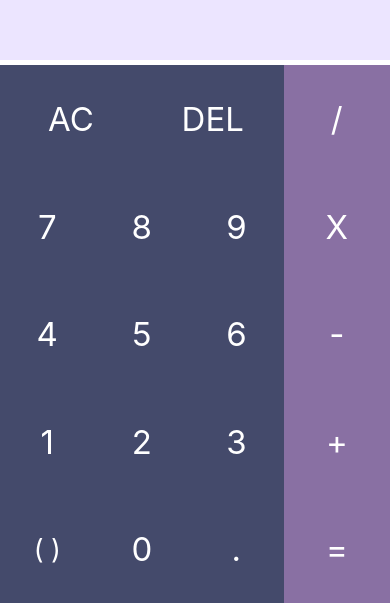
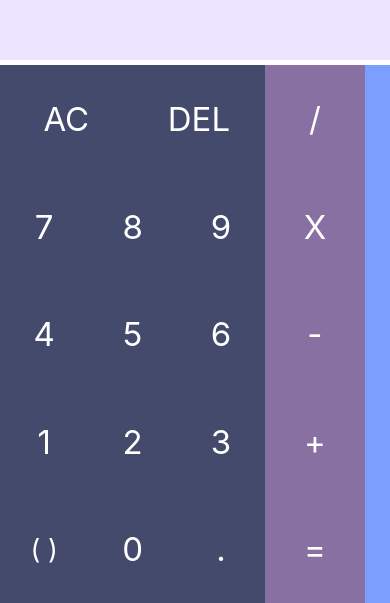
Before and after one commit to miuroku/calculator-react-native, a React Native app: screen / in a window 390 px wide. Shown: the part 241-844 px from the top of the page. Built offline with nearby package versions, Linux system fonts and the light colour scheme.

Commit message:
feat: pretify sciencific keyboard

```diff
--- a/App.tsx
+++ b/App.tsx
@@ -65,7 +65,6 @@ export default function App() {
 
     const isPortrait = (): boolean => {
         const result: boolean = windowInfo.height >= windowInfo.width;
-        console.log(`isPortrait: ${result}`);
         return result;
     };
 
--- a/src/Display/DisplayParts/ResultScrollView.tsx
+++ b/src/Display/DisplayParts/ResultScrollView.tsx
@@ -34,9 +34,10 @@ const styles = StyleSheet.create({
         justifyContent: 'flex-start',
     },
     contentinsideExpressionScrollStyle: {
-        fontSize: 56,
-        color: 'black',
+        fontSize: 47,
+        color: '#828282',
         fontFamily: "monospace",
-        marginLeft: 20,
+        marginLeft: 70,
+        marginBottom: 10,
     }
 });
--- a/src/Display/DisplayParts/WholeExpressionScrollView.tsx
+++ b/src/Display/DisplayParts/WholeExpressionScrollView.tsx
@@ -1,5 +1,5 @@
 import React, { useEffect, useRef } from "react";
-import { ScrollView, StyleSheet, Text } from "react-native";
+import { ScrollView, StyleSheet, Text, View } from "react-native";
 
 
 
@@ -14,6 +14,7 @@ export default function WholeExpressionScrollView ({ wholeExpression }
     }, [wholeExpression]);
 
     return (
+        <View style={styles.outerExpressionScrollStyle}>
             <ScrollView
                     horizontal={true}
                     style={styles.outerExpressionScrollStyle}
@@ -22,12 +23,13 @@ export default function WholeExpressionScrollView ({ wholeExpression }
                 >
                     <Text style={styles.contentinsideExpressionScrollStyle}>{wholeExpression}</Text>
             </ScrollView>
+        </View>
     );
 }
 
 const styles = StyleSheet.create({
     outerExpressionScrollStyle: {
-        flex: 1,
+        flex: 4,
         minWidth: '100%',
     },
     innerExpressionScrollStyle: {
@@ -35,9 +37,9 @@ const styles = StyleSheet.create({
         justifyContent: 'flex-start',
     },
     contentinsideExpressionScrollStyle: {
-        fontSize: 56,
+        fontSize: 58,
         color: 'black',
         fontFamily: "monospace",
-        marginLeft: 20,
+        marginLeft: 70,
     }
 });
--- a/src/Keyboard/Key.tsx
+++ b/src/Keyboard/Key.tsx
@@ -49,7 +49,7 @@ export default function Key ({ text, onPress, specialKeyTextSize, keyType=KeyTyp
         } else if (keyType === KeyType.CommonSpecial) {
             setKeyStyle(styles.commonKeyColumnSpecialStyle);
         } else {
-            setKeyStyle(styles.key);
+            setKeyStyle(styles.sciencificKey);
         }
     }, [])
 
@@ -61,9 +61,9 @@ export default function Key ({ text, onPress, specialKeyTextSize, keyType=KeyTyp
             onPressOut={() => onKeyPressHandler(OnOutPress.Out)}>
                 <Text
                     style={
-                        [styles.keyText,
+                        [keyType==KeyType.Common? styles.keyText: styles.sciencificKeyText,
                         {color:textColor,
-                        fontSize:specialKeyTextSize ? specialKeyTextSize: styles.keyText.fontSize}]}>
+                        fontSize:specialKeyTextSize ? specialKeyTextSize: keyType==KeyType.Common||keyType==KeyType.CommonSpecial? styles.keyText.fontSize: styles.sciencificKeyText.fontSize}]}>
                     {text}
                 </Text>
         </TouchableOpacity>
@@ -85,6 +85,10 @@ const styles = StyleSheet.create({
     },
     keyText: {
         fontSize:33,
+        color:'#ffff',
+    },
+    sciencificKeyText: {
+        fontSize: 23,
         color:'#ffff',
     },
     sciencificKey: {
--- a/src/Keyboard/Keyboard.tsx
+++ b/src/Keyboard/Keyboard.tsx
@@ -37,14 +37,15 @@ export default function Keyboard ({ state_ref, isPortrait }
                     contentContainerStyle={styles.portraitScrollViewElement}
                 >
                     <View style={styles.portraitScrollViewInnerElement}>
-                            <CommonKeyboard tapHandler={tapHandler}/>
-                            <SciencieficKeyboard tapHandler={tapHandler}/>
+                            <CommonKeyboard tapHandler={tapHandler} isPortrait={true}/>
+                            <View style={styles.horizontalUntouchableLine}></View>
+                            <SciencieficKeyboard tapHandler={tapHandler} isPortrait={true}/>
                     </View>
                 </ScrollView>
                 :
                 <View style={styles.keyboard}>
-                    <CommonKeyboard tapHandler={tapHandler}/>
-                    <SciencieficKeyboard tapHandler={tapHandler}/>
+                    <CommonKeyboard tapHandler={tapHandler} isPortrait={false}/>
+                    <SciencieficKeyboard tapHandler={tapHandler} isPortrait={false}/>
                 </View>
             , [isPortrait()])}
         </View>
@@ -69,12 +70,19 @@ const styles = StyleSheet.create({
         height: '100%',
     },
     portraitScrollViewElement: {
-        width: '200%',
+        width: '170%',
         height: '100%',
     },
     portraitScrollViewInnerElement: {
         height: '100%',
         width: '100%',
         flexDirection: "row",
-    }
+    },
+    horizontalUntouchableLine: {
+        flex:1,
+        maxWidth: '4%',
+        backgroundColor:'#7a9fff',
+        borderTopColor:'#ffff',
+        borderTopWidth:5,
+    },
 });
--- a/src/Keyboard/Keyboards/CommonKeyboard.tsx
+++ b/src/Keyboard/Keyboards/CommonKeyboard.tsx
@@ -9,13 +9,13 @@ import Key, { KeyType } from "../Key";
 
 
 
-export default function CommonKeyboard ({ tapHandler }
-    : { tapHandler: (type:string, value?:any)=> void }
+export default function CommonKeyboard ({ tapHandler, isPortrait }
+    : { tapHandler: (type:string, value?:any)=> void, isPortrait: boolean }
     ) {
 
 
     return (
-        <View style={styles.keyboard}>
+        <View style={isPortrait? styles.portraitKeyboard: styles.keyboard}>
             <KeyColumn flex_1={8} specialBackground={'#c1aaff'}>
                 <KeyRow>
                     <Key text='AC'  onPress={() => tapHandler(inputedTypes.clear)}></Key>
@@ -54,6 +54,14 @@ export default function CommonKeyboard ({ tapHandler }
 };
 
 const styles = StyleSheet.create({
+    portraitKeyboard: {
+        flex:4,
+        flexDirection:'row',
+        backgroundColor:'#c9b5ff',
+        borderTopColor:'white',
+        borderTopWidth:5,
+        maxWidth: '55%',
+    },
     keyboard: {
         flex:4,
         flexDirection:'row',
--- a/src/Keyboard/Keyboards/SciencificKeyboard.tsx
+++ b/src/Keyboard/Keyboards/SciencificKeyboard.tsx
@@ -10,42 +10,37 @@ import { inputedTypes } from "../../Logic/calculator";
 import { KeyType } from "../Key";
 
 
-export default function SciencieficKeyboard ({ tapHandler }
-    : { tapHandler: (type: string, value?:any)=>void } ) {
+export default function SciencieficKeyboard ({ tapHandler, isPortrait }
+    : { tapHandler: (type: string, value?:any)=>void, isPortrait: boolean } ) {
 
     return (
-        <View style={styles.sciencificKeyboard}>
-            <KeyColumn flex_1={5}>
+        <View style={isPortrait? styles.portraitSciencificKeyboard: styles.sciencificKeyboard}>
+            <KeyColumn flex_1={1}>
                 <KeyRow>
-                    <Key text='AC'  onPress={() => tapHandler(inputedTypes.clear)}      keyType={KeyType.Sciencific}></Key>
-                    <Key text='DEL' onPress={() => tapHandler(inputedTypes.delete)}     keyType={KeyType.Sciencific}></Key>
+                    <Key text='sin'     onPress={() => tapHandler(inputedTypes.sciencificKeys.sin)}         keyType={KeyType.Sciencific}></Key>
+                    <Key text='cos'     onPress={() => tapHandler(inputedTypes.sciencificKeys.cos)}         keyType={KeyType.Sciencific}></Key>
+                    <Key text='%'       onPress={() => tapHandler(inputedTypes.sciencificKeys.percent)}     keyType={KeyType.Sciencific}></Key>
                 </KeyRow>
                 <KeyRow>
-                    <Key text="7"   onPress={() => tapHandler(inputedTypes.number, 7)}  keyType={KeyType.Sciencific}></Key>
-                    <Key text='8'   onPress={() => tapHandler(inputedTypes.number, 8)}  keyType={KeyType.Sciencific}></Key>
-                    <Key text='9'   onPress={() => tapHandler(inputedTypes.number, 9)}  keyType={KeyType.Sciencific}></Key>
+                    <Key text='tan'     onPress={() => tapHandler(inputedTypes.sciencificKeys.tan)}     keyType={KeyType.Sciencific}></Key>
+                    <Key text='lg'      onPress={() => tapHandler(inputedTypes.sciencificKeys.lg)}      keyType={KeyType.Sciencific}></Key>
+                    <Key text='ln'      onPress={() => tapHandler(inputedTypes.sciencificKeys.ln)}      keyType={KeyType.Sciencific}></Key>
                 </KeyRow>
                 <KeyRow>
-                    <Key text="4"   onPress={() => tapHandler(inputedTypes.number, 4)}  keyType={KeyType.Sciencific}></Key>
-                    <Key text='5'   onPress={() => tapHandler(inputedTypes.number, 5)}  keyType={KeyType.Sciencific}></Key>
-                    <Key text='6'   onPress={() => tapHandler(inputedTypes.number, 6)}  keyType={KeyType.Sciencific}></Key>
+                    <Key text="x^y"     onPress={() => tapHandler(inputedTypes.sciencificKeys.erection_degree)}     keyType={KeyType.Sciencific}></Key>
+                    <Key text='1/x'     onPress={() => tapHandler(inputedTypes.sciencificKeys.divide_one)}          keyType={KeyType.Sciencific}></Key>
+                    <Key text='RAD'     onPress={() => tapHandler(inputedTypes.sciencificKeys.RAD)}                 keyType={KeyType.Sciencific}></Key>
                 </KeyRow>
                 <KeyRow>
-                    <Key text="1"   onPress={() => tapHandler(inputedTypes.number, 1)}  keyType={KeyType.Sciencific}></Key>
-                    <Key text='2'   onPress={() => tapHandler(inputedTypes.number, 2)}  keyType={KeyType.Sciencific}></Key>
-                    <Key text='3'   onPress={() => tapHandler(inputedTypes.number, 3)}  keyType={KeyType.Sciencific}></Key>
+                    <Key text="√x"      onPress={() => tapHandler(inputedTypes.sciencificKeys.root)}    keyType={KeyType.Sciencific}></Key>
+                    <Key text='π'       onPress={() => tapHandler(inputedTypes.sciencificKeys.pi)}      keyType={KeyType.Sciencific}></Key>
+                    <Key text=''        onPress={() => tapHandler(inputedTypes.blank_key)}              keyType={KeyType.Sciencific}></Key>
                 </KeyRow>
                 <KeyRow>
-                    <Key text='0'   onPress={() => tapHandler(inputedTypes.number, 0)}  keyType={KeyType.Sciencific}></Key>
-                    <Key text="."   onPress={() => tapHandler(inputedTypes.dot)}        keyType={KeyType.Sciencific}></Key>
+                    <Key text='x!'      onPress={() => tapHandler(inputedTypes.sciencificKeys.factorial)}   keyType={KeyType.Sciencific}></Key>
+                    <Key text="e"       onPress={() => tapHandler(inputedTypes.sciencificKeys.e)}           keyType={KeyType.Sciencific}></Key>
+                    <Key text=''        onPress={() => tapHandler(inputedTypes.blank_key)}                  keyType={KeyType.Sciencific}></Key>
                 </KeyRow>
-            </KeyColumn>
-            <KeyColumn flex_1={2}>
-                <Key text='/'   onPress={() => tapHandler(inputedTypes.operator, inputedTypes.operator_val.divide)}         keyType={KeyType.Sciencific}></Key>
-                <Key text='X'   onPress={() => tapHandler(inputedTypes.operator, inputedTypes.operator_val.multiplication)} keyType={KeyType.Sciencific}></Key>
-                <Key text='-'   onPress={() => tapHandler(inputedTypes.operator, inputedTypes.operator_val.subtraction)}    keyType={KeyType.Sciencific}></Key>
-                <Key text='+'   onPress={() => tapHandler(inputedTypes.operator, inputedTypes.operator_val.addition)}       keyType={KeyType.Sciencific}></Key>
-                <Key text='='   onPress={() => tapHandler(inputedTypes.equal)}          keyType={KeyType.Sciencific}></Key>
             </KeyColumn>
         </View>
     );
@@ -60,4 +55,12 @@ const styles = StyleSheet.create({
         borderTopColor:'#ffff',
         borderTopWidth:5,
     },
+    portraitSciencificKeyboard: {
+        flex:4,
+        flexDirection:'row',
+        backgroundColor:'#89aaff',
+        borderTopColor:'#ffff',
+        borderTopWidth:5,
+        maxWidth: '41%',
+    },
 });
--- a/src/Logic/calculator.ts
+++ b/src/Logic/calculator.ts
@@ -11,11 +11,28 @@ export const inputedTypes = {
         multiplication: "X",
         divide: "/"
     },
+    sciencificKeys: {
+        sin: "sin",
+        cos: "cos",
+        percent: "%",
+        tan: "tan",
+        lg: "lg",
+        ln: "ln",
+        erection_degree: "x^y",
+        divide_one: "1/x",
+        root: "√x",
+        pi: "π",
+        factorial: "x!",
+        e: "e",
+        RAD: "RAD",
+        DEG: "DEG",
+    },
     brackets: "()",
     dot: ".",
     equal: "=",
     clear: "AC",
     delete: "DEL",
+    blank_key: '',
 };
 
 export function calculate_result( {wholeExpression}:
```
Lines whose indentation alone changed are shown as unchanged.
